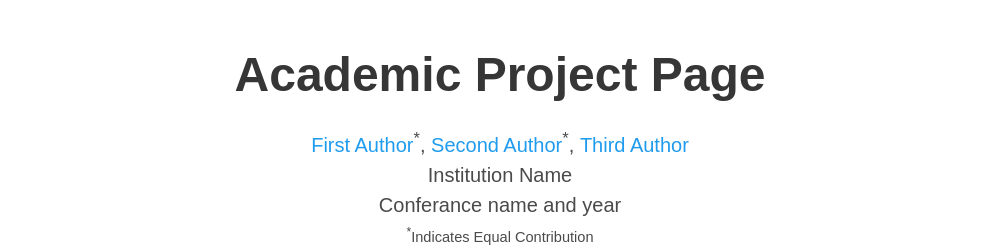
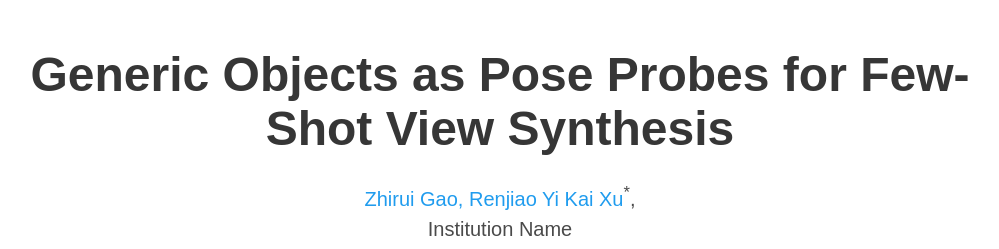
Before and after one commit to zhirui-gao/PoseProbe.github.io, a plain HTML site: page index.html in a window 1280 px wide. Shown: the top 249 px of the page, without its empty margins (140-1139 px from the left). Drawn offline with nearby package versions, Linux system fonts and the light colour scheme; some icons are missing; a web font is replaced by a local one.

Commit message:
Update index.html

```diff
--- a/index.html
+++ b/index.html
@@ -24,7 +24,7 @@
   <meta name="viewport" content="width=device-width, initial-scale=1">
 
 
-  <title>Academic Project Page</title>
+  <title></title>
   <link rel="icon" type="image/x-icon" href="static/images/favicon.ico">
   <link href="https://fonts.googleapis.com/css?family=Google+Sans|Noto+Sans|Castoro"
   rel="stylesheet">
@@ -52,16 +52,17 @@
       <div class="container is-max-desktop">
         <div class="columns is-centered">
           <div class="column has-text-centered">
-            <h1 class="title is-1 publication-title">Academic Project Page</h1>
+            <h1 class="title is-1 publication-title">Generic Objects as Pose Probes for Few-Shot View Synthesis</h1>
             <div class="is-size-5 publication-authors">
               <!-- Paper authors -->
               <span class="author-block">
-                <a href="FIRST AUTHOR PERSONAL LINK" target="_blank">First Author</a><sup>*</sup>,</span>
-                <span class="author-block">
-                  <a href="SECOND AUTHOR PERSONAL LINK" target="_blank">Second Author</a><sup>*</sup>,</span>
-                  <span class="author-block">
-                    <a href="THIRD AUTHOR PERSONAL LINK" target="_blank">Third Author</a>
+                <a href="FIRST AUTHOR PERSONAL LINK" target="_blank">Zhirui Gao,</span>
+              <span class="author-block">
+                    <a href="THIRD AUTHOR PERSONAL LINK" target="_blank">Renjiao Yi</a>
                   </span>
+              <span class="author-block">
+                  <a href="SECOND AUTHOR PERSONAL LINK" target="_blank">Kai Xu</a><sup>*</sup>,</span>
+
                   </div>
 
                   <div class="is-size-5 publication-authors">
```
